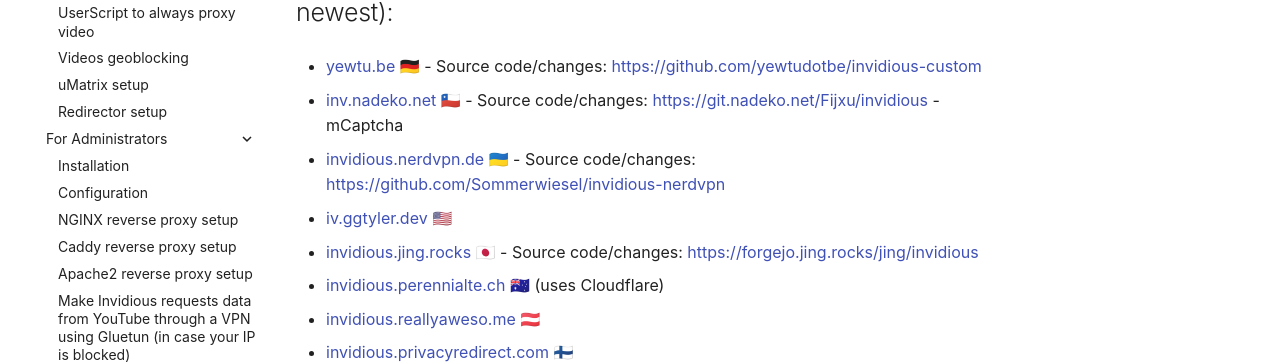
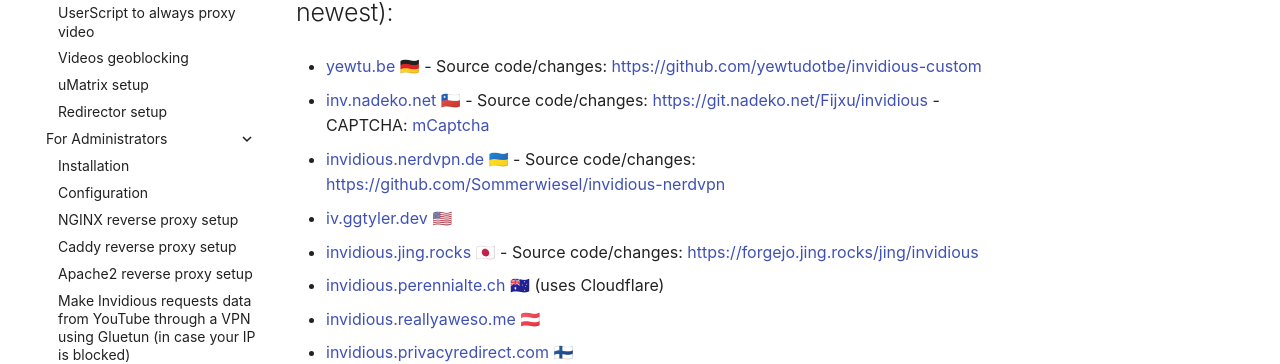
Before and after one commit to iv-org/documentation, an MkDocs documentation site: the page built from docs/instances.md, in a window 1280 px wide and 900 px high. Shown: the part 394-758 px from the top of the window. Built offline with MkDocs 1.6.1 and Material for MkDocs 9.7.7, drawn with Linux system fonts in a browser that asks for light colours; comment, search, counter and statistics services are not loaded.

Commit message:
Add hyperlink to mCaptcha home page

```diff
--- a/docs/instances.md
+++ b/docs/instances.md
@@ -10,7 +10,7 @@
 
 * [yewtu.be](https://yewtu.be) 🇩🇪 - Source code/changes: https://github.com/yewtudotbe/invidious-custom
 
-* [inv.nadeko.net](https://inv.nadeko.net) 🇨🇱 - Source code/changes: https://git.nadeko.net/Fijxu/invidious - mCaptcha
+* [inv.nadeko.net](https://inv.nadeko.net) 🇨🇱 - Source code/changes: https://git.nadeko.net/Fijxu/invidious - CAPTCHA: [mCaptcha](https://mcaptcha.org/)
 
 * [invidious.nerdvpn.de](https://invidious.nerdvpn.de) 🇺🇦 - Source code/changes: https://github.com/Sommerwiesel/invidious-nerdvpn
 
```
